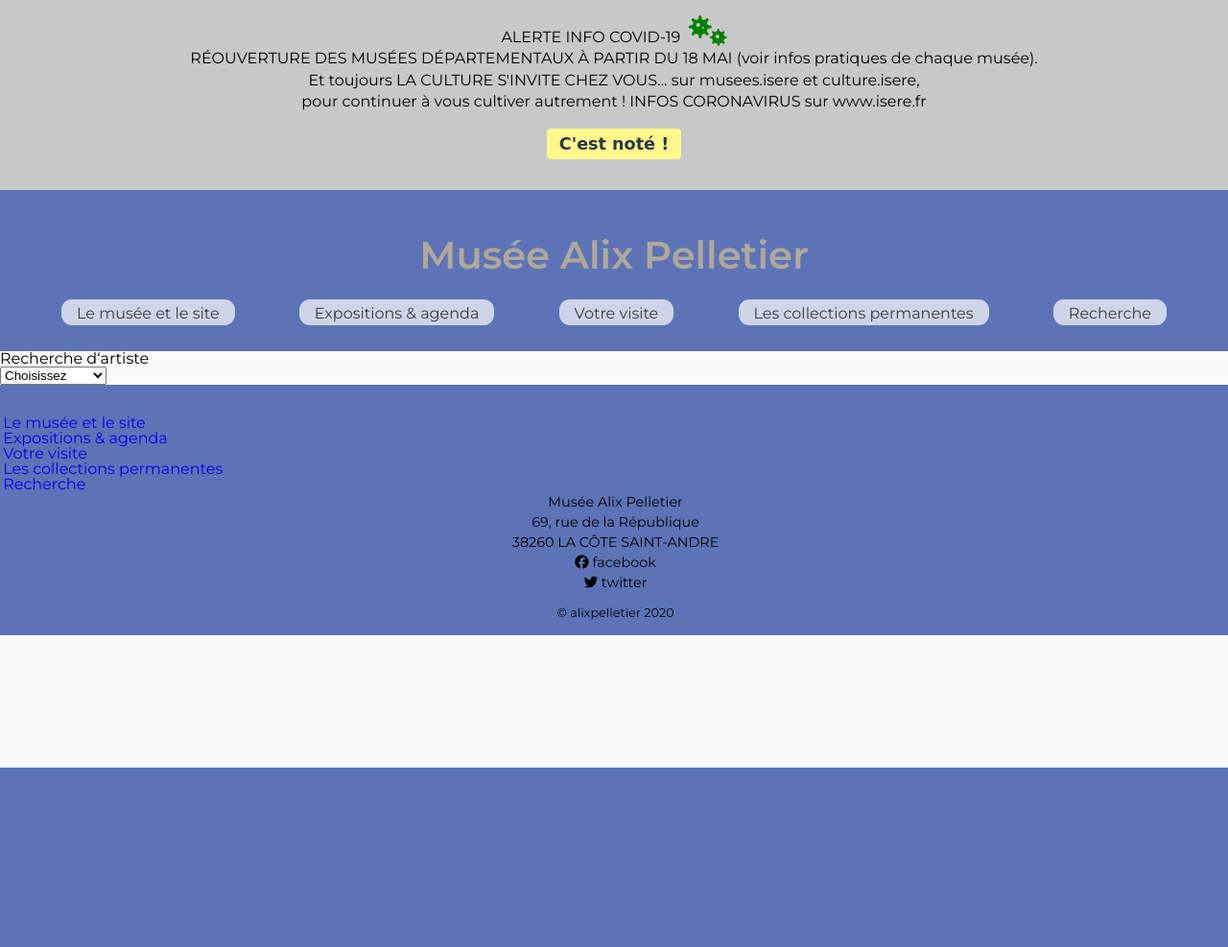
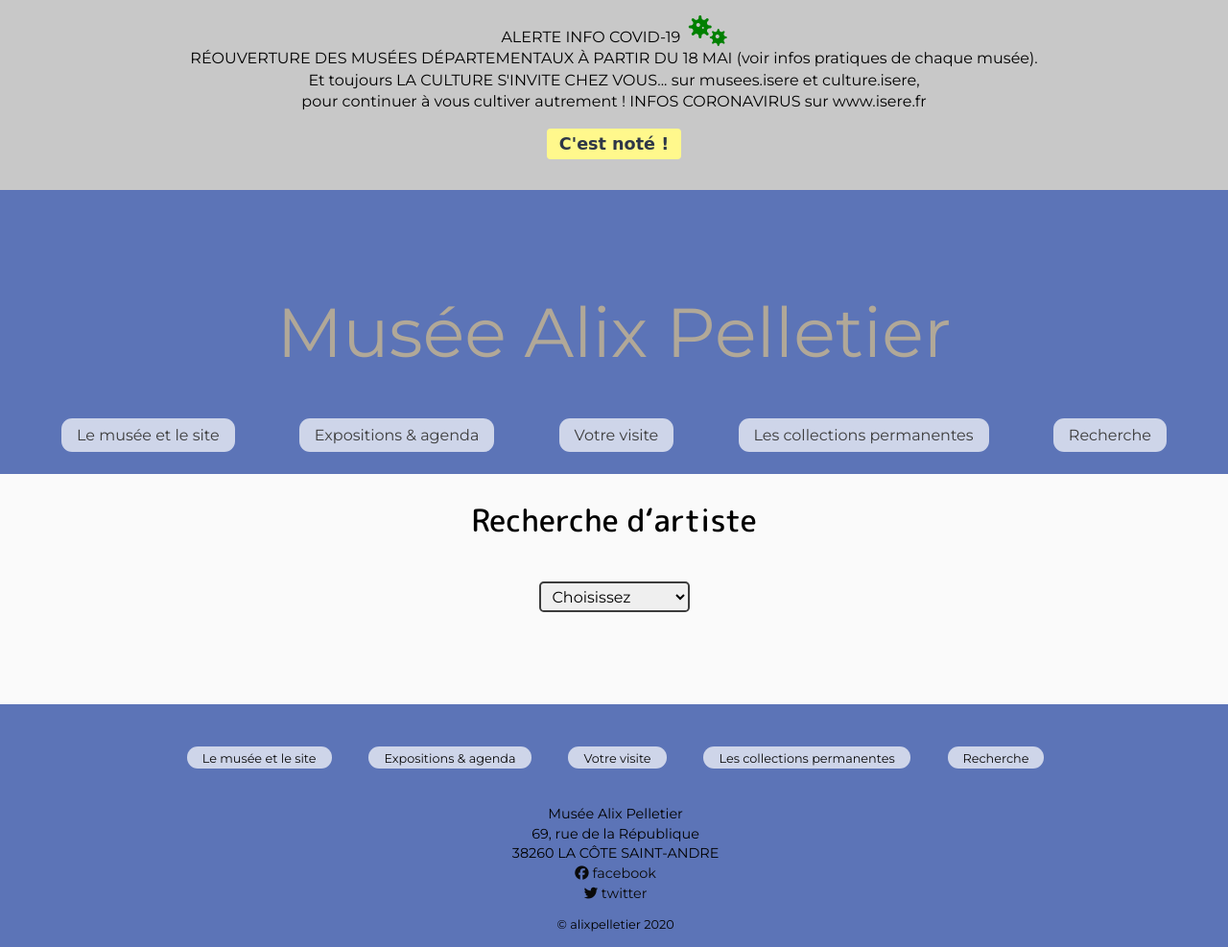
Before and after one commit to alixpel/petitmusee, a PHP site: page /coursdenicolas/recherche.php in a window 1280 px wide. Shown: the whole page at 96% size. Before the commit the page ends 800 px from the top, so only its background shows below. Run offline with PHP 8.4, Linux system fonts and the light colour scheme; some libraries are stand-ins or nearby versions.

Commit message:
css recherche.php

```diff
--- a/contenu.php
+++ b/contenu.php
@@ -21,7 +21,7 @@ $contenuSite = array(
   "artiste" => array(
           "artiste-1" => array(
                 "nom" => "Elna Bernina",
-                "figure-oeuvre" => "<img src='images/peinture-bernina.jpg' alt='peinture de montagnes'>
+                "figure-oeuvre" => "<img class='sample' src='templates/img/peinture-bernina.jpg' alt='peinture de montagnes'>
                                     <figcaption>La montagne</figcaption>",
                 "biographie" => "<p><span>\"Neque porro quisquam est qui dolorem ipsum quia dolor sit amet, consectetur,
                                     adipisci velit...\"</span></p>
@@ -33,7 +33,7 @@ $contenuSite = array(
               ),
           "artiste-2" => array(
             "nom" => "Chèvre Seguin",
-            "figure-oeuvre" => "<img src='images/peinture-bernina.jpg' alt='peinture de montagnes'>
+            "figure-oeuvre" => "<img class='sample' src='img/bayard.jpg' alt='gravure bayard'>
                                 <figcaption>La montagne</figcaption>",
               "biographie" => "<p><span>\"Neque porro quisquam est qui dolorem ipsum quia dolor sit amet, consectetur,
                                 adipisci velit...\"</span></p>
--- a/css/style.css
+++ b/css/style.css
@@ -84,6 +84,39 @@ header {
 	width: 70%;
 }
 
+.contenu-artiste {
+	margin: auto;
+	margin-top: 2rem;
+	width: 80%;
+}
+
+.nom-artiste {
+	margin-bottom: 1rem;
+}
+
+.figure-oeuvre {
+	margin-bottom: 1rem;
+}
+
+.texte-biographie-complete {
+	margin-bottom: 2rem;
+}
+
+.recherche-artiste {
+	align-items: center;
+	display: flex;
+	margin: auto;
+	margin-bottom: 3rem;
+	margin-top: 2rem;
+	width: max-content;
+}
+
+.menu-recherche {
+	margin: auto;
+	margin-bottom: 6rem;
+	width: max-content;
+}
+
 footer {
 	background-color: #5c74b7;
 	display: flex;
@@ -126,7 +159,8 @@ footer {
 	background-color: rgba(255, 255, 255, 0.7);
 	border-radius: 0.7rem;
 	color: rgb(60, 60, 60);
-	padding: 0.3rem 1rem 0.2rem 1rem;
+	padding: 0.5rem 1rem 0.5rem 1rem;
+	text-decoration: none;
 }
 
 .container nav li a:hover {
@@ -137,31 +171,34 @@ footer {
 	color: rgb(60, 60, 60);
 }
 
-.footer nav {
+footer nav {
 	margin: auto;
+	margin-bottom: 2.5rem;
+	margin-top: 1rem;
 	width: 70%;
 }
 
-.footer nav ul {
+footer nav ul {
 	align-items: center;
 	display: flex;
 	flex-direction: row;
 	justify-content: space-between;
 }
 
-.footer nav li a {
+footer nav li a {
 	background-color: rgba(255, 255, 255, 0.7);
 	border-radius: 0.7rem;
 	color: rgb(60, 60, 60);
 	font-size: 0.8rem;
 	padding: 0.3rem 1rem 0.2rem 1rem;
+	text-decoration: none;
 }
 
-.footer nav li a:hover {
+footer nav li a:hover {
 	background-color: rgba(255, 255, 255, 1);
 }
 
-.footer nav a:visited {
+footer nav a:visited {
 	color: rgb(60, 60, 60);
 }
 
@@ -169,10 +206,10 @@ footer {
 
 h1 {
 	color: #b1a898;
-	font-size: 2.5rem;
-	font-weight: 600;
-	margin-bottom: 2rem;
-	margin-top: 1rem;
+	font-size: 4.5rem;
+	font-weight: 400;
+	margin-bottom: 4rem;
+	margin-top: 5rem;
 	text-align: center;
 }
 
@@ -180,6 +217,17 @@ h2 {
 	font-size: 3rem;
 	margin-bottom: 0.5rem;
 	margin-top: 0.5rem;
+	text-align: center;
+}
+
+h3 {
+	font-family: 'M PLUS Rounded 1c', sans-serif;
+	font-size: 2rem;
+	font-weight: 500;
+	text-align: center;
+}
+
+.recherche-artiste h3 {
 	text-align: center;
 }
 
@@ -191,8 +239,18 @@ h2 {
 
 /* LINKS */
 
-a {
+footer nav ul li a {
+	color: rgb(10, 10, 10);
 	text-decoration: none;
+}
+
+.adresse p a {
+	color: rgb(10, 10, 10);
+	text-decoration: none;
+}
+
+.adresse p a:visited {
+	color: rgb(10, 10, 10);
 }
 
 /* ICONS */
@@ -202,6 +260,35 @@ a {
 }
 
 /* IMAGES */
+
+.sample {
+	margin-bottom: 0rem;
+	width: 1000px;
+}
+
+figcaption {
+	background-color: rgb(60, 60, 60);
+	border-radius: 0rem 0rem 0.2rem 0.2rem;
+	color: white;
+	margin-top: 0rem;
+	padding: 0.3rem 0rem;
+	text-align: center;
+	width: 1000px;
+}
+
+/* INPUTS / FORMS */
+
+select {
+	border: 2px solid rgb(60, 60, 60);
+	border-radius: 0.3rem;
+	font-family: 'Montserrat', sans-serif;
+	font-size: 1rem;
+	padding: 0.2rem 0.5rem;
+}
+
+option {
+	font-family: 'Montserrat', sans-serif;
+}
 
 /* BUTTONS */
 
--- a/templates/artiste.php
+++ b/templates/artiste.php
@@ -5,6 +5,8 @@
 
   <main>
     <div class="container">
+
+      <div class="contenu-artiste">
 
         <div class="nom-artiste">
           <h3><?php echo $contenuArtiste["nom"]?></h3>
@@ -19,6 +21,8 @@
         </div>
 
       </div>
+
+    </div>
   </main>
 
 
--- a/templates/include/footer.php
+++ b/templates/include/footer.php
@@ -1,13 +1,5 @@
 <footer>
-  <nav>
-    <ul>
-      <li><a href="index.html">Le musée et le site</a></li>
-      <li><a href="artiste1.html">Expositions & agenda</a></li>
-      <li><a href="#">Votre visite</a></li>
-      <li><a href="#">Les collections permanentes</a></li>
-      <li><a href="lesartistes.html">Recherche</a></li>
-    </ul>
-  </nav>
+  <?php include "navigation.php" ?>
   <div class="address-group">
     <div class="adresse">
       <p class="footer-text">
@@ -15,8 +7,8 @@
         69, rue de la République<br>
         38260 LA CÔTE SAINT-ANDRE
       </p>
-      <p><i class="fab fa-facebook"></i> facebook</p>
-      <p><i class="fab fa-twitter"></i> twitter</p>
+      <p><a href="#"><i class="fab fa-facebook"></i> facebook</a></p>
+      <p><a href="#"><i class="fab fa-twitter"></i> twitter</a></p>
     </div>
     <div class="cgu">
       <p class="footer-text">© alixpelletier <?php echo date("Y"); ?></p>
--- a/templates/include/head.php
+++ b/templates/include/head.php
@@ -7,6 +7,7 @@
     <title><?php echo isset($title_page) ? $title_page : strtoupper($nom_du_musee) . " - Musée" ?></title>
     <!-- GOOGLE FONTS : -->
     <link href="https://fonts.googleapis.com/css2?family=Montserrat:ital,wght@0,100;0,200;0,300;0,400;0,500;0,600;0,700;0,800;0,900;1,100;1,200;1,300;1,400;1,500;1,600;1,700;1,800;1,900&display=swap" rel="stylesheet">
+    <link href="https://fonts.googleapis.com/css2?family=M+PLUS+Rounded+1c:wght@100;300;400;500;700;800;900&display=swap" rel="stylesheet">
     <!-- CSS : -->
     <link rel="stylesheet" href="css/style.css" />
     <!-- ICONS : -->
--- a/templates/recherche.php
+++ b/templates/recherche.php
@@ -2,9 +2,7 @@
 
   <main>
     <div class="recherche-artiste">
-      <?php
-        echo $contenuSite["recherche"]["sous-titre"];
-       ?>
+      <h3><?php  echo $contenuSite["recherche"]["sous-titre"]; ?></h3>
     </div>
     <div class="menu-recherche">
       <?php
```
Also changed, not shown: templates/img/montagne.jpg (deleted), templates/img/peinture-bernina.jpg (added). Lines whose indentation alone changed are shown as unchanged.
